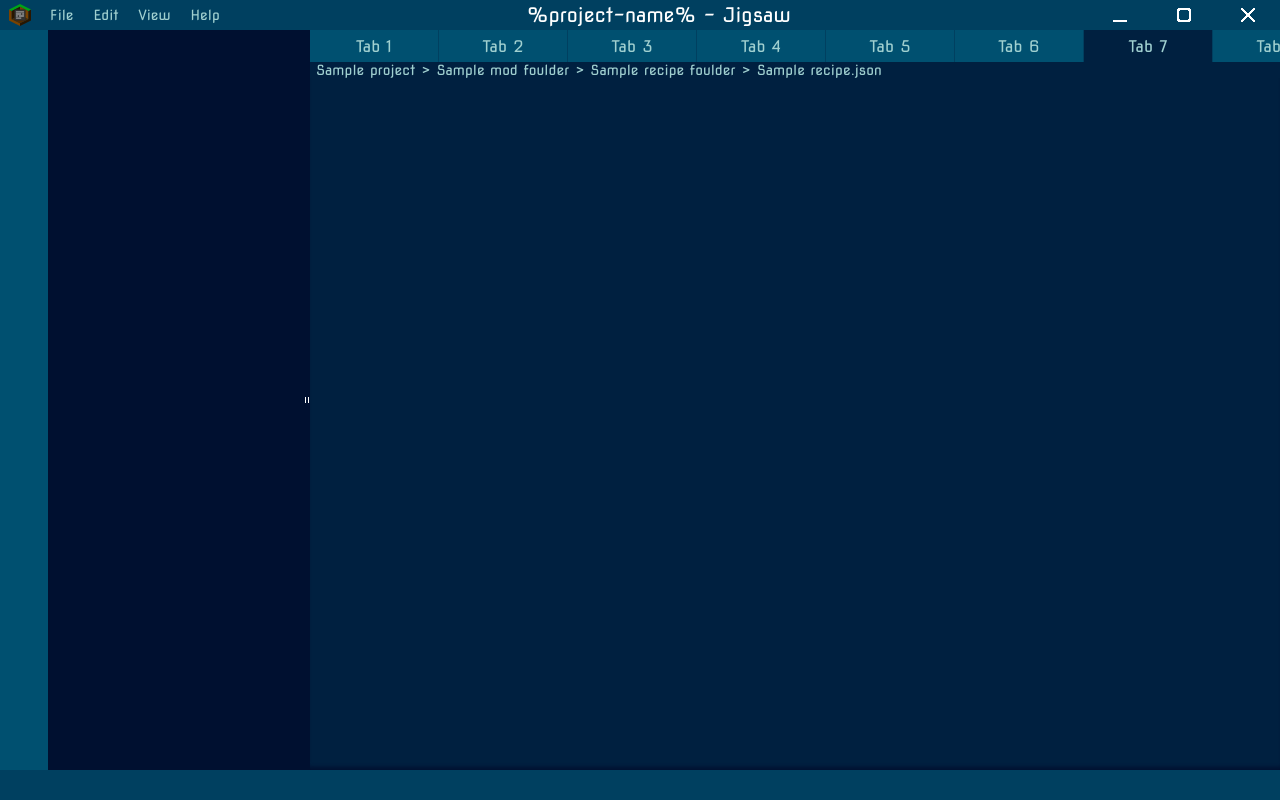
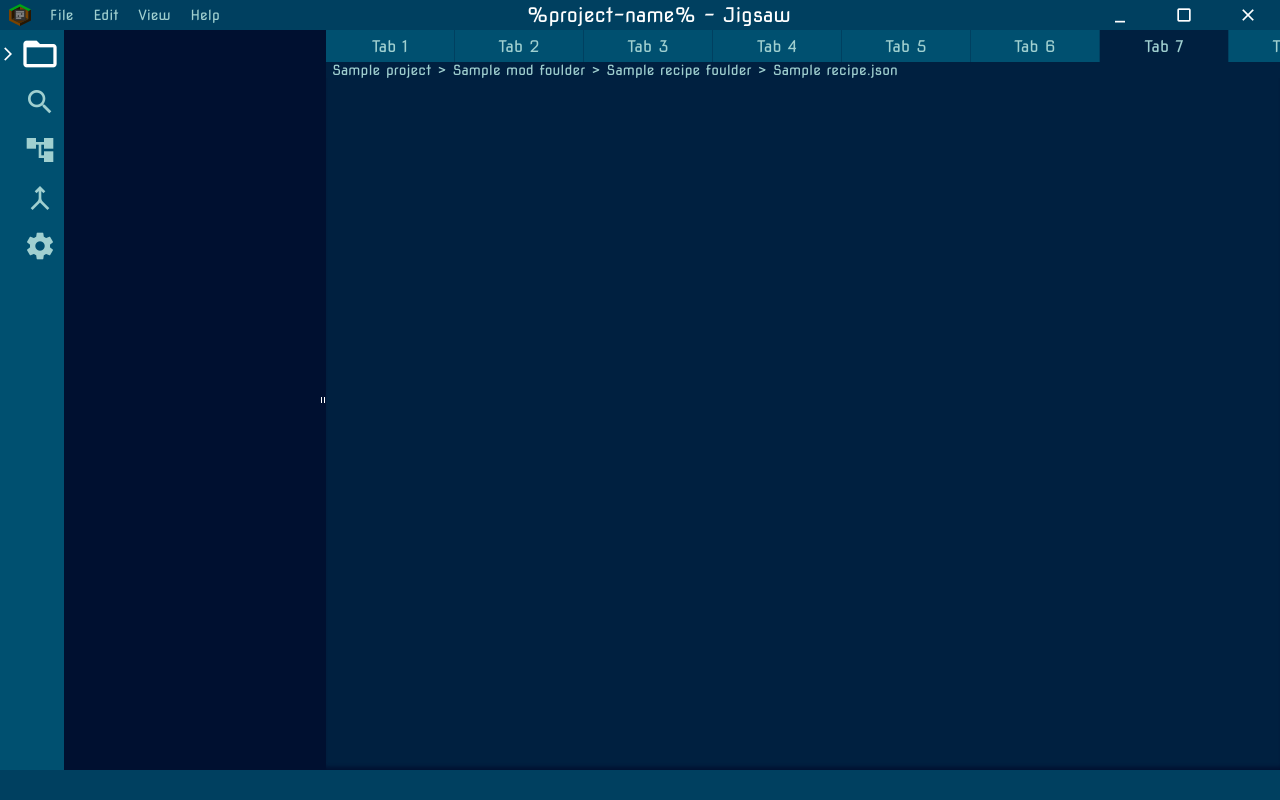
Before and after one commit to GibberishDev/Jigsaw, an Electron app: page src/pages/workspace.html in a window 1280 px wide. Drawn offline with Linux system fonts and the light colour scheme.

Commit message:
added sidebar buttons. For now only animation

```diff
--- a/package.json
+++ b/package.json
@@ -5,7 +5,7 @@
   "main": "src/scripts/backend/main.js",
   "scripts": {
     "start": "electron .",
-    "package": "electron-packager . --ignore=/.vscode --ignore=/node_modules --ignore=.gitignore"
+    "package": "electron-packager . --ignore=/.vscode --ignore=/node_modules --ignore=.gitignore --asar"
   },
   "author": "GibbDev",
   "license": "GPL-3.0-or-later",
--- a/src/pages/workspace.html
+++ b/src/pages/workspace.html
@@ -49,12 +49,23 @@
                 </div>
             </div>
             <div class="label">%project-name% - Jigsaw</div>
-            <div class="minimize-button" id="minimize"><img src="../../assets/images/minimize-btn.png" alt="minimize"></div>
-            <div class="maximize-button" id="maximize"><img src="../../assets/images/maximize-btn.png" alt="maximize"></div>
-            <div class="close-button" id="close"><img src="../../assets/images/close-btn.png" alt="close"></div>
+            <div class="minimize-button material-icons" id="minimize">minimize</div>
+            <div class="maximize-button material-icons" id="maximize">crop_square</div>
+            <div class="close-button material-icons" id="close">close</div>
         </div>
         <div id="wrapper">
             <div id="sidebar">
+                <div id="sidebar-gutter">
+                    <div id="sidebar-gutter-spacer"></div>
+                    <div id="sidebar-gutter-selected" class="material-icons">arrow_forward_ios</div>
+                </div>
+                <div id="sidebar-button-container">
+                    <div class="sidebar-button material-icons selected" id="files-button">folder_open</div>
+                    <div class="sidebar-button material-icons" id="search-button">search</div>
+                    <div class="sidebar-button material-icons" id="datapack-preview-button">account_tree</div>
+                    <div class="sidebar-button material-icons" id="git-button">merge</div>
+                    <div class="sidebar-button material-icons" id="settings-button">settings</div>
+                </div>
             </div>
             <div id="project-tree-view">
             </div>
@@ -101,6 +112,7 @@
             <script src="../scripts/workspace-scripts/file-scroll-shadows.js" defer></script>
             <script src="../scripts/workspace-scripts/horizontal-scroll-container.js" defer></script>
             <script src="../scripts/workspace-scripts/project-view-resizer.js" defer></script>
+            <script src="../scripts/workspace-scripts/sidebar-selector.js" defer></script>
         </div>
     </body>
 </html>
--- /dev/null
+++ b/src/scripts/workspace-scripts/sidebar-selector.js
@@ -0,0 +1,13 @@
+var sidebar = document.getElementById('sidebar-button-container');
+var buttons = Array.prototype.slice.call(document.getElementsByClassName('sidebar-button'));
+let sidebarSpacer = document.getElementById('sidebar-gutter-spacer');
+
+buttons.forEach(element => {
+  element.addEventListener('click', function() {
+    document.getElementsByClassName('sidebar-button selected')[0].classList.remove('selected');
+    element.classList.add('selected');
+    var parentRect = sidebar.getBoundingClientRect();
+    var rect = element.getBoundingClientRect();
+    sidebarSpacer.style.height = String(rect.top - parentRect.top) + 'px';
+});
+});
--- a/src/styles/default-theme.css
+++ b/src/styles/default-theme.css
@@ -1,10 +1,22 @@
 
 /*
 IMPORTANT! Main dev(https://github.com/gibberishdev) that worked on this file has DYSLEXIA!
-That means that if you see smth that can be named, described and what not better than you see,
+That means that if you see smth that can be named, described and what not better than written,
 PLEASE, I BEG YOU, open a pull request on github to fix that stuff >.>
 */
 
+/* IMPORTS */
+@font-face {
+  font-family: "Material Icons";
+  font-style: normal;
+  font-weight: 400;
+  font-display: block;
+  src: url("../../assets/fonts/material-icons.woff2") format("woff2"), url("../../assets/fonts/material-icons.woff") format("woff");
+}
+.material-icons {
+  font-family: "Material Icons";
+  font-feature-settings: "liga";
+}
 
 /*Variables for theme.
 AKA if ya want to recolour the app just change colors inside here and leave other values as is*/
@@ -73,7 +85,6 @@ I know, shocking */
 
   user-select: none;
   pointer-events: none;
-  user-select: none;
   -webkit-user-select: none;
   -webkit-app-region: drag;
 }
@@ -255,10 +266,59 @@ TODO: Add description for all the stuff that will be displayed in statusbar */
 
 #sidebar {
   background-color: var(--color-light);
+  width: 64px;
+  flex: 0 0 auto;
+  display: flex;
+  flex-direction: row;
+}
+
+#sidebar-button-container {
+  width: 32px;
+  display: flex;
+  flex-direction: column;
+  justify-content: flex-start;
+}
+
+.sidebar-button {
+  background-color: var(--color-light);
+  height: 48px;
   width: 48px;
-  max-width: 48px;
-  min-width: 48px;
+  color: var(--color-text);
+  font-size: 32px;
+  box-sizing: border-box;
+  display: flex;
+  align-items: center;
+  justify-content: center;
+  transition: 250ms;
+  user-select: none;
+  cursor: pointer;
 }
+.sidebar-button:hover {
+  color: var(--color-text-highlight);
+  font-size: 40px;
+}
+.sidebar-button.selected {
+  font-size: 40px;
+  color: var(--color-text-highlight);
+}
+
+#sidebar-gutter {
+  width: 16px;
+}
+#sidebar-gutter-selected {
+  color: var(--color-text-highlight);
+  height: 48px;
+  font-size: 16px;
+  display: flex;
+  align-items: center;
+  justify-content: center;
+  user-select: none;
+}
+#sidebar-gutter-spacer{
+  height: 0px;
+  transition: 250ms cubic-bezier(.45,0,.45,1.5);
+}
+
 
 #project-tree-view{
   background-color: var(--color-darkest);
```
Also changed, not shown: src/pages/project-view.html (+3 -3 lines), assets/fonts/material-icons.woff (added), assets/fonts/material-icons.woff2 (added).
